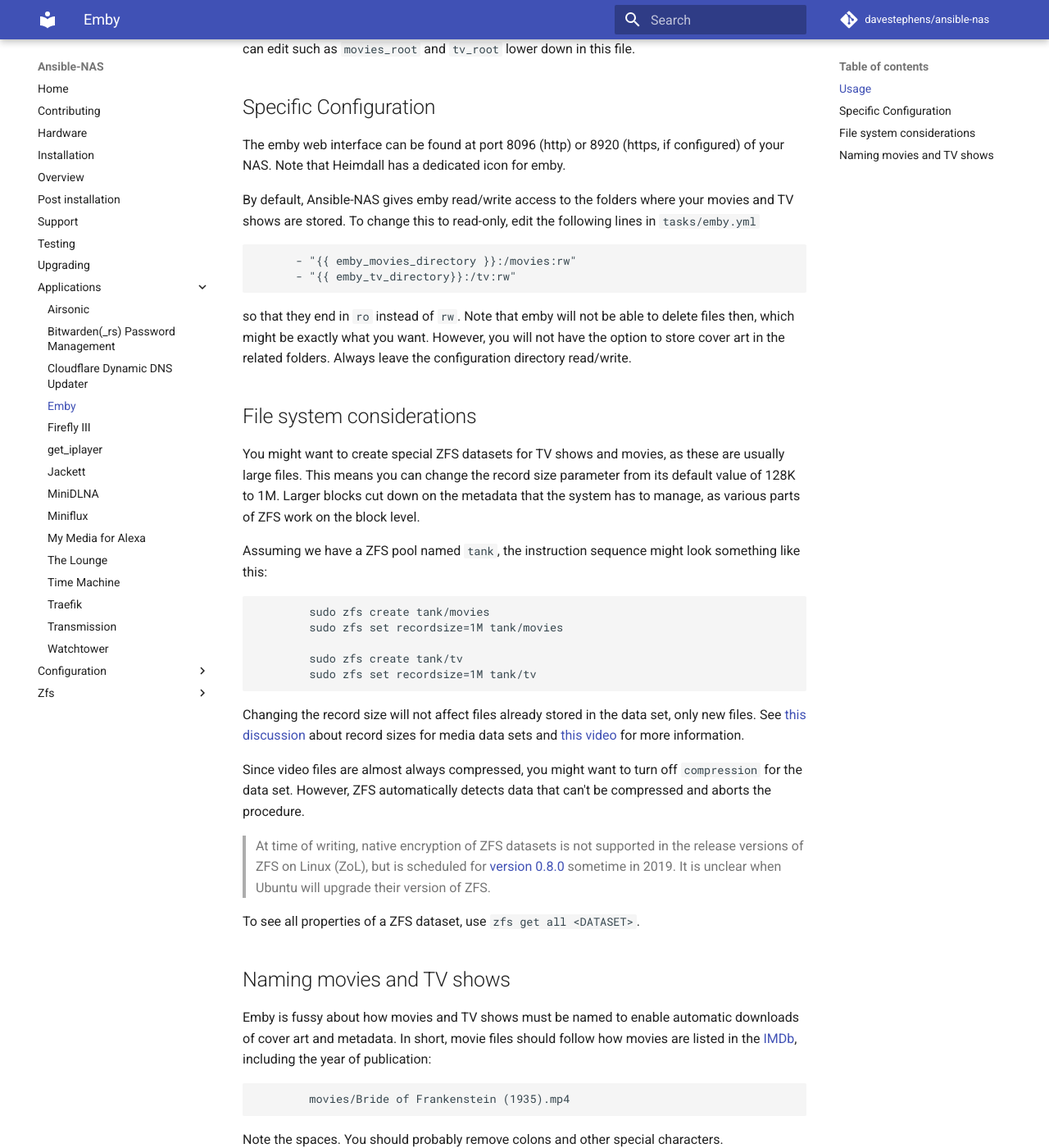
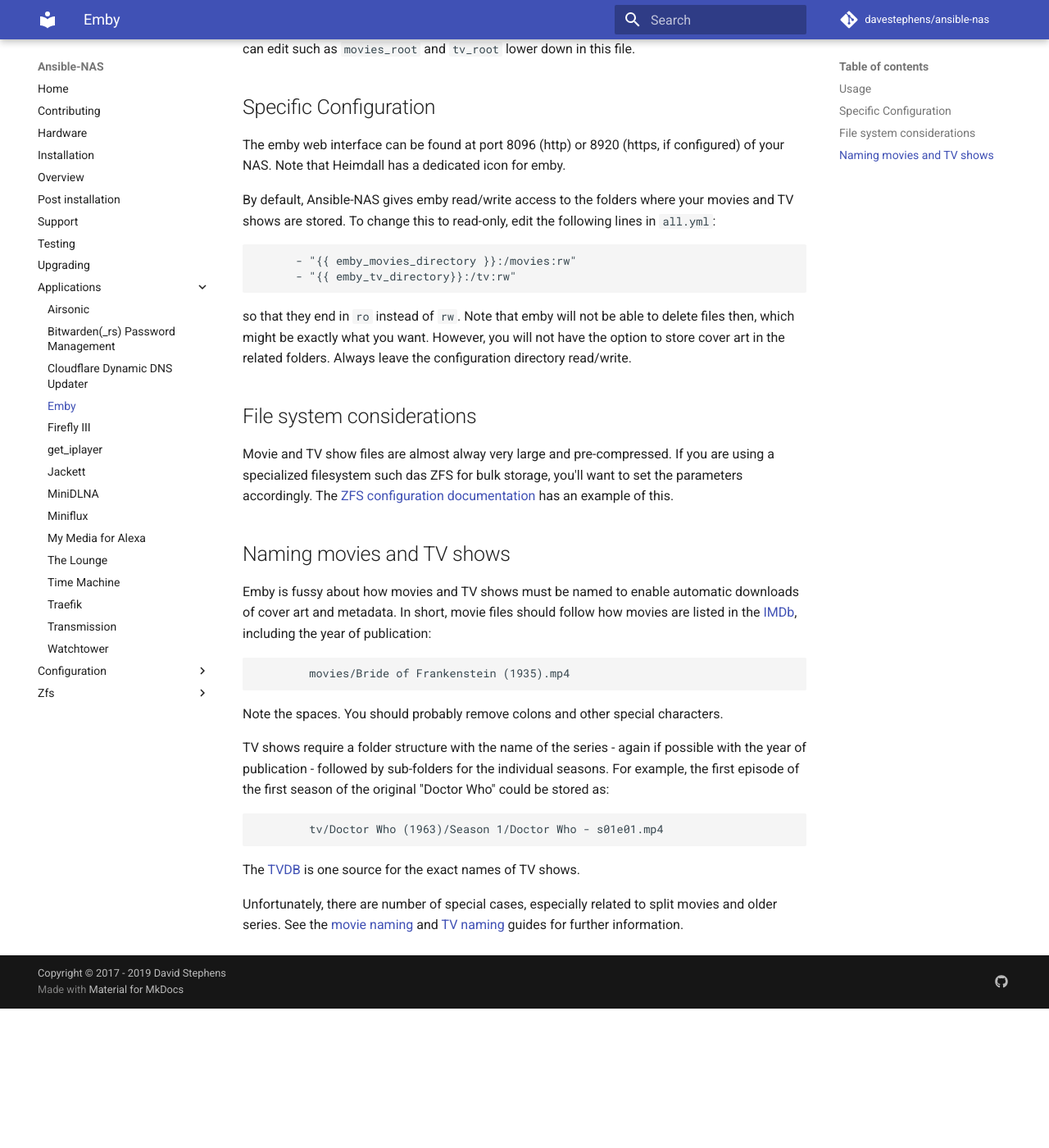
Before and after one commit to davestephens/ansible-nas, an MkDocs documentation site: the page built from docs/applications/emby.md, in a window 1280 px wide and 1400 px high, scrolled down 409 px. Shown: the whole window at 82% size. Built offline with MkDocs 1.6.1 and Material for MkDocs 9.7.7, drawn with Linux system fonts in a browser that asks for light colours; comment, search, counter and statistics services are not loaded; after the commit the page ends 1639 px from its top, so only the background shows below that.

Commit message:
Removed ZFS configuration details

````diff
--- a/docs/applications/emby.md
+++ b/docs/applications/emby.md
@@ -6,7 +6,6 @@ Emby is a mostly open-source media server with a client-server model. This
 install for Ansible-NAS provides a server, which various clients can then
 connect to from various platforms such as other computers, smartphones and smart
 TVs.
-
 
 Note that [Plex](https://www.plex.tv/), also included in Ansible-NAS, has a very
 similar functionality.
@@ -24,7 +23,7 @@ configured) of your NAS. Note that Heimdall has a dedicated icon for emby.
 
 By default, Ansible-NAS gives emby read/write access to the folders where your
 movies and TV shows are stored. To change this to read-only, edit the following
-lines in `tasks/emby.yml`
+lines in `all.yml`:
 
 ```
       - "{{ emby_movies_directory }}:/movies:rw"
@@ -38,39 +37,11 @@ configuration directory read/write.
 
 ## File system considerations
 
-You might want to create special ZFS datasets for TV shows and movies, as these
-are usually large files. This means you can change the record size parameter
-from its default value of 128K to 1M. Larger blocks cut down on the metadata
-that the system has to manage, as various parts of ZFS work on the block level.
+Movie and TV show files are almost alway very large and pre-compressed. If you
+are using a specialized filesystem such das ZFS for bulk storage, you'll want to
+set the parameters accordingly. The [ZFS
+configuration documentation](zfs/zfc_configuration.md) has an example of this.
 
-Assuming we have a ZFS pool named `tank`, the instruction sequence might look
-something like this:
-
-```
-        sudo zfs create tank/movies
-        sudo zfs set recordsize=1M tank/movies
-
-        sudo zfs create tank/tv
-        sudo zfs set recordsize=1M tank/tv
-```
-
-Changing the record size will not affect files already stored in the data set,
-only new files. See [this
-discussion](https://blog.programster.org/zfs-record-size) about record sizes for
-media data sets and [this
-video](https://www.youtube.com/watch?v=SJB1cJfcjYI&feature=youtu.be&t=14m41s)
-for more information.
-
-Since video files are almost always compressed, you might want to turn off
-`compression` for the data set. However, ZFS automatically detects data that
-can't be compressed and aborts the procedure.
-
-> At time of writing, native encryption of ZFS datasets is not supported in the
-> release versions of ZFS on Linux (ZoL), but is scheduled for [version
-> 0.8.0](https://github.com/zfsonlinux/zfs/releases/tag/zfs-0.8.0-rc3) sometime
-> in 2019. It is unclear when Ubuntu will upgrade their version of ZFS.
-
-To see all properties of a ZFS dataset, use `zfs get all <DATASET>`.
 
 ## Naming movies and TV shows
 
````
